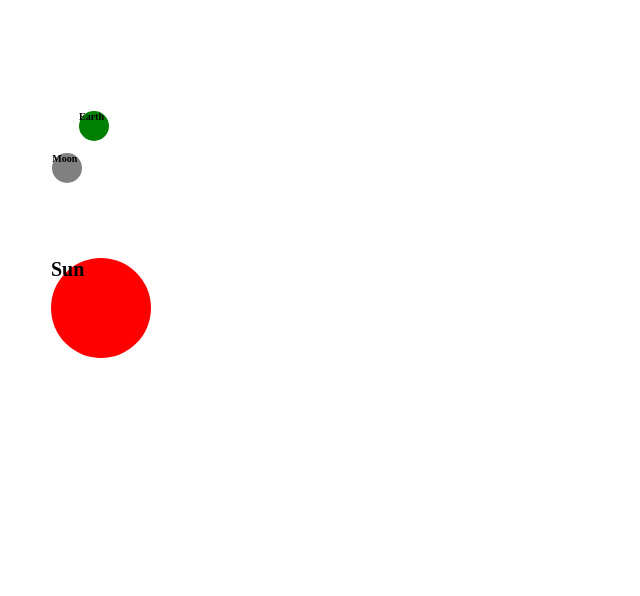
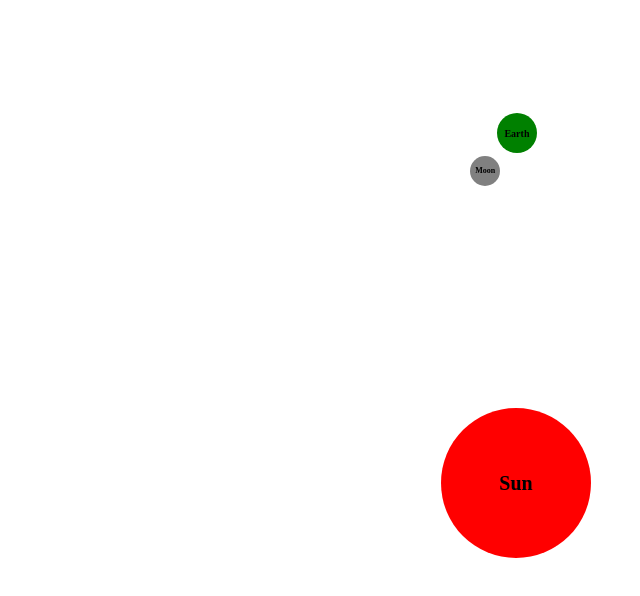
Before and after one commit to choewy/azure-message-queue, a website: page contents/02/index.html in a window 1280 px wide. Shown: the whole page, without its empty margins (207-847 px from the left). Drawn offline with Linux system fonts and the light colour scheme.

Commit message:
[edit] 스케일 키운 후 거리 변경

```diff
--- a/contents/02/index.js
+++ b/contents/02/index.js
@@ -5,8 +5,8 @@ window.onload = () => {
   const moon = document.getElementById('moon');
 
   // css 스타일 적용
-  sun.style.left = '250px';
-  sun.style.top = '250px';
+  sun.style.left = '50%';
+  sun.style.top = '50%';
 
   // 변수 선언
   let earthAngle = 0;
@@ -15,8 +15,10 @@ window.onload = () => {
   // 애니메이션 시작
   setInterval(() => {
     // 각도를 사용해 지구와 달의 좌표를 구한다.
-    const earthLeft = 250 + 150 * Math.cos(earthAngle);
-    const earthTop = 250 + 150 * Math.sin(earthAngle);
+    const sunLeft = sun.offsetLeft;
+    const sunTop = sun.offsetTop;
+    const earthLeft = sunLeft + 300 * Math.cos(earthAngle);
+    const earthTop = sunTop + 300 * Math.sin(earthAngle);
     const moonLeft = earthLeft + 50 * Math.cos(moonAngle);
     const moonTop = earthTop + 50 * Math.sin(moonAngle);
 
--- a/contents/02/style.css
+++ b/contents/02/style.css
@@ -10,21 +10,24 @@ main {
 }
 
 div {
+  display: flex;
+  align-items: center;
+  justify-content: center;
   position: absolute;
   font-weight: 600;
   border-radius: 50%;
 }
 
 #sun {
-  width: 100px;
-  height: 100px;
+  width: 150px;
+  height: 150px;
   font-size: 20px;
   background-color: red;
 }
 
 #earth {
-  width: 30px;
-  height: 30px;
+  width: 40px;
+  height: 40px;
   font-size: 10px;
   background-color: green;
 }
@@ -32,6 +35,6 @@ div {
 #moon {
   width: 30px;
   height: 30px;
-  font-size: 10px;
+  font-size: 8px;
   background-color: gray;
 }
```
